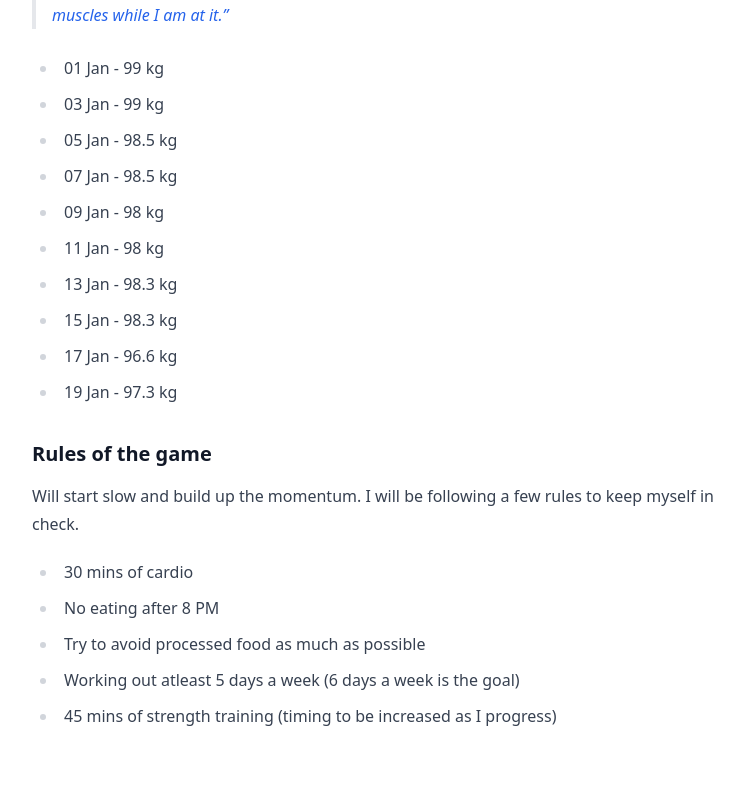
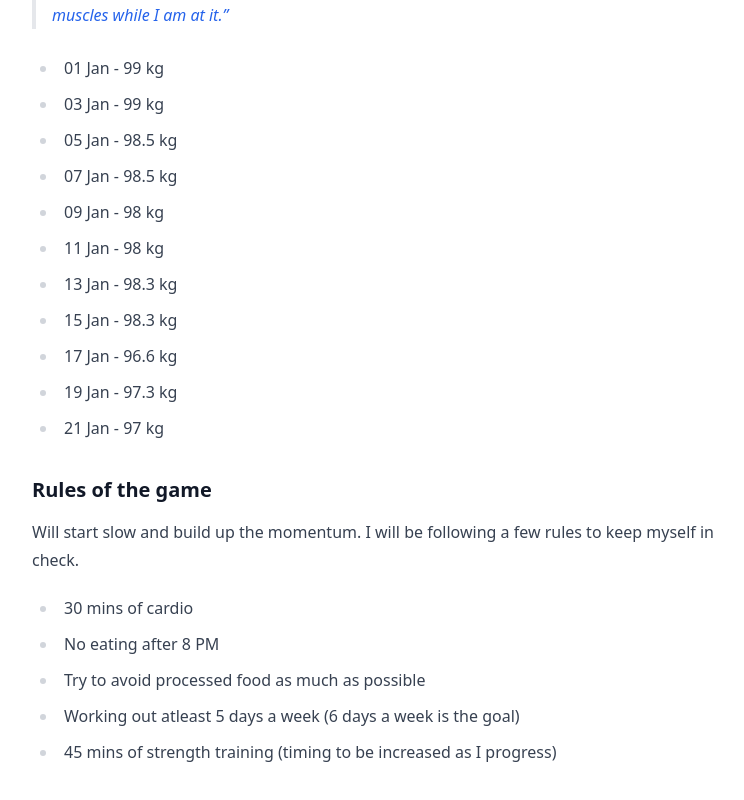
Before and after one commit to nrjdalal/v0.nrjdalal.com, a Next.js app: page /blog/fitness in a window 1280 px wide. Shown: the part 673-1473 px from the top of the page, without its empty margins (244-988 px from the left). Built offline with nearby package versions, Linux system fonts and the light colour scheme; no server answers.

Commit message:
Update page.mdx

```diff
--- a/src/app/(mdx)/blog/fitness/page.mdx
+++ b/src/app/(mdx)/blog/fitness/page.mdx
@@ -29,6 +29,7 @@ For the past year, my lifestyle was too sedentary and I did accumulate over 107+
 - 15 Jan - 98.3 kg
 - 17 Jan - 96.6 kg
 - 19 Jan - 97.3 kg
+- 21 Jan - 97 kg
 
 ### Rules of the game
 
```
